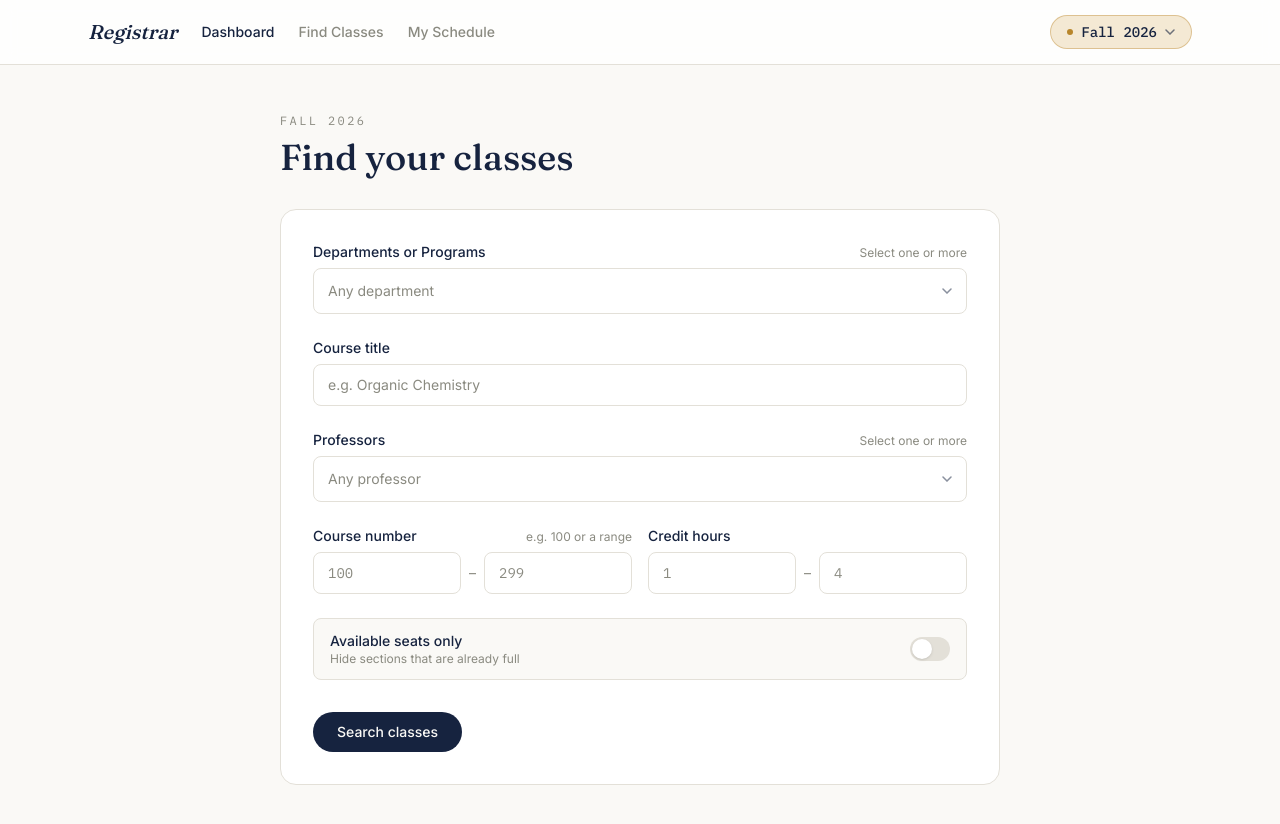
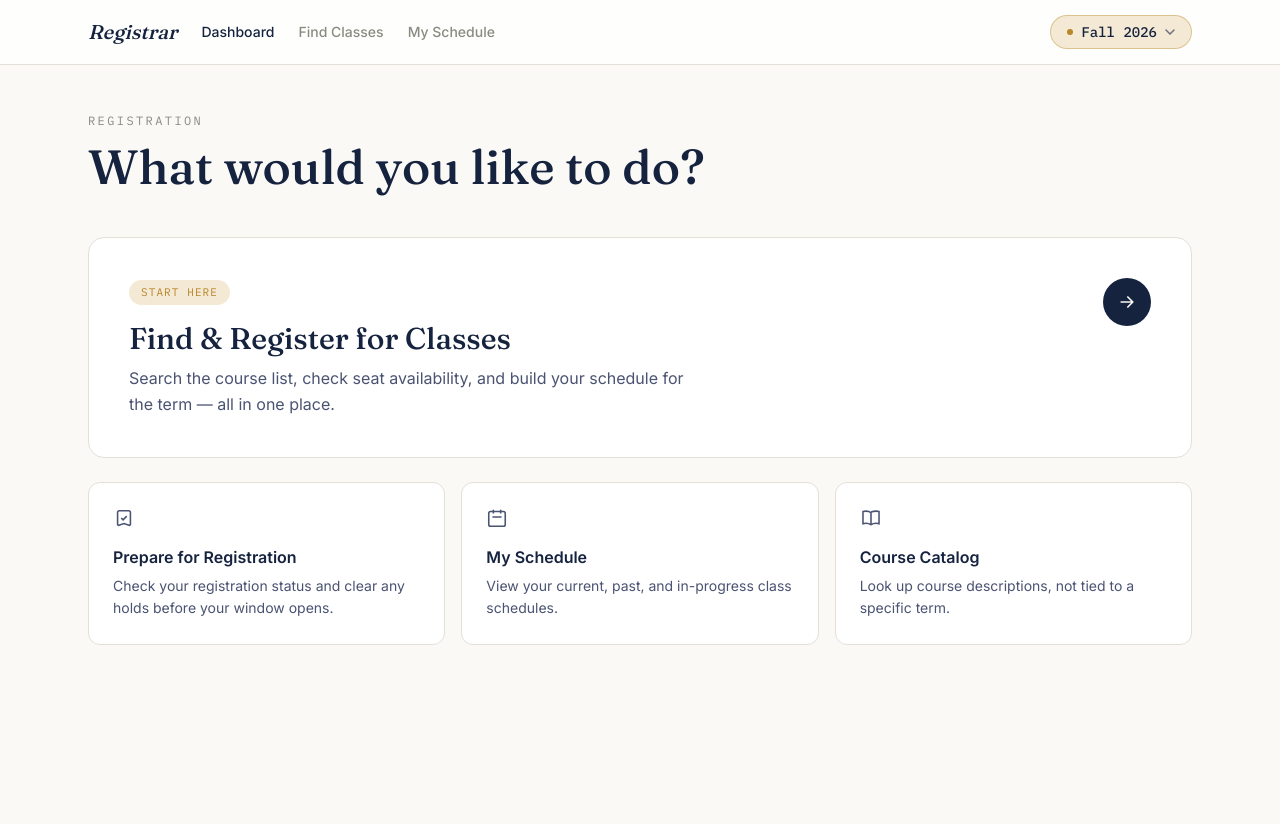
Before and after one commit to noahfighter883/registrar-ux-redesign, a Next.js app: page / in a window 1280 px wide. Shown: the top 824 px of the page. After the commit the page ends 800 px from the top, so only its background shows below. Built offline with nearby package versions, Linux system fonts and the light colour scheme.

Commit message:
Refactor SearchPage to DashboardPage with new layout

```diff
--- a/src/app/page.tsx
+++ b/src/app/page.tsx
@@ -1,252 +1,88 @@
-"use client";
+import Link from "next/link";
 
-import { useMemo, useState } from "react";
-import { useRouter } from "next/navigation";
-import { DEPARTMENTS } from "@/lib/departments";
-import { INSTRUCTORS } from "@/lib/mockCourses";
-import { useTerm } from "@/lib/useTerm";
-import MultiSelectCombobox from "@/components/MultiSelectCombobox";
+const secondaryCards = [
+  {
+    href: "/prepare",
+    title: "Prepare for Registration",
+    body: "Check your registration status and clear any holds before your window opens.",
+    icon: (
+      <path d="M9 12l2 2 4-4M7 4h10a2 2 0 012 2v13a1 1 0 01-1.45.9L12 18l-5.55 1.9A1 1 0 015 19V6a2 2 0 012-2z" />
+    ),
+  },
+  {
+    href: "/results",
+    title: "My Schedule",
+    body: "View your current, past, and in-progress class schedules.",
+    icon: <path d="M8 7V3m8 4V3m-9 8h10M5 21h14a2 2 0 002-2V7a2 2 0 00-2-2H5a2 2 0 00-2 2v12a2 2 0 002 2z" />,
+  },
+  {
+    href: "/catalog",
+    title: "Course Catalog",
+    body: "Look up course descriptions, not tied to a specific term.",
+    icon: <path d="M12 6.25C10.5 5 8.5 4.5 6.5 4.5c-1.13 0-2.23.16-3.25.47v13.28c1.02-.31 2.12-.47 3.25-.47 2 0 4 .5 5.5 1.75m0-14C13.5 5 15.5 4.5 17.5 4.5c1.13 0 2.23.16 3.25.47v13.28c-1.02-.31-2.12-.47-3.25-.47-2 0-4 .5-5.5 1.75m0-14v14" />,
+  },
+];
 
-export default function SearchPage() {
-  const router = useRouter();
-  const { term } = useTerm();
-
-  const [depts, setDepts] = useState<string[]>([]);
-  const [subCode, setSubCode] = useState("");
-  const [title, setTitle] = useState("");
-  const [instructors, setInstructors] = useState<string[]>([]);
-  const [courseMin, setCourseMin] = useState("");
-  const [courseMax, setCourseMax] = useState("");
-  const [creditMin, setCreditMin] = useState("");
-  const [creditMax, setCreditMax] = useState("");
-  const [openOnly, setOpenOnly] = useState(false);
-
-  const deptItems = useMemo(
-    () => DEPARTMENTS.map((d) => ({ value: d.code, label: d.name })),
-    []
-  );
-  const instructorItems = useMemo(
-    () => INSTRUCTORS.map((name) => ({ value: name, label: name })),
-    []
-  );
-
-  // Only show the sub-track picker when exactly one selected department has tracks.
-  const singleSelectedDept =
-    depts.length === 1 ? DEPARTMENTS.find((d) => d.code === depts[0]) : undefined;
-
-  const numericProps = {
-    inputMode: "numeric" as const,
-    pattern: "[0-9]*",
-    onKeyDown: (e: React.KeyboardEvent<HTMLInputElement>) => {
-      if (["Backspace", "Delete", "Tab", "ArrowLeft", "ArrowRight"].includes(e.key)) return;
-      if (!/^[0-9]$/.test(e.key)) e.preventDefault();
-    },
-  };
-
-  const canClear = useMemo(
-    () =>
-      depts.length > 0 ||
-      subCode ||
-      title ||
-      instructors.length > 0 ||
-      courseMin ||
-      courseMax ||
-      creditMin ||
-      creditMax ||
-      openOnly,
-    [depts, subCode, title, instructors, courseMin, courseMax, creditMin, creditMax, openOnly]
-  );
-
-  function clearAll() {
-    setDepts([]);
-    setSubCode("");
-    setTitle("");
-    setInstructors([]);
-    setCourseMin("");
-    setCourseMax("");
-    setCreditMin("");
-    setCreditMax("");
-    setOpenOnly(false);
-  }
-
-  function handleSearch() {
-    const params = new URLSearchParams();
-    if (depts.length) params.set("dept", depts.join(","));
-    if (subCode) params.set("subCode", subCode);
-    if (title) params.set("title", title);
-    if (instructors.length) params.set("instructor", instructors.join("|"));
-    if (courseMin) params.set("courseMin", courseMin);
-    if (courseMax) params.set("courseMax", courseMax);
-    if (creditMin) params.set("creditMin", creditMin);
-    if (creditMax) params.set("creditMax", creditMax);
-    if (openOnly) params.set("openOnly", "1");
-    router.push(`/results?${params.toString()}`);
-  }
-
+export default function DashboardPage() {
   return (
-    <div className="max-w-3xl mx-auto px-6 py-12">
+    <div className="max-w-6xl mx-auto px-6 py-12">
+      <div className="mb-10">
         <p className="font-mono text-xs uppercase tracking-[0.2em] text-muted mb-2">
-        {term.label}
+          Registration
         </p>
-      <h1 className="font-display text-3xl md:text-4xl text-ink mb-8">
-        Find your classes
+        <h1 className="font-display text-4xl md:text-5xl text-ink leading-tight">
+          What would you like to do?
         </h1>
-
-      <div className="rounded-2xl border border-line bg-card p-6 md:p-8 space-y-6">
-        <Field label="Departments or Programs" hint="Select one or more">
-          <MultiSelectCombobox
-            items={deptItems}
-            selected={depts}
-            onChange={(v) => {
-              setDepts(v);
-              setSubCode("");
-            }}
-            placeholder="Any department"
-            searchPlaceholder="Search departments…"
-          />
-        </Field>
-
-        {singleSelectedDept?.subCodes && (
-          <Field label={`Specific ${singleSelectedDept.name} track`} hint="Optional — narrows within this department">
-            <select
-              value={subCode}
-              onChange={(e) => setSubCode(e.target.value)}
-              className="w-full rounded-lg border border-line bg-card px-3.5 py-2.5 text-sm text-ink outline-none focus-visible:outline-2 focus-visible:outline-gold"
-            >
-              <option value="">Any track</option>
-              {singleSelectedDept.subCodes.map((s) => (
-                <option key={s.code} value={s.code}>
-                  {s.label}
-                </option>
-              ))}
-            </select>
-          </Field>
-        )}
-
-        <Field label="Course title">
-          <input
-            value={title}
-            onChange={(e) => setTitle(e.target.value)}
-            placeholder="e.g. Organic Chemistry"
-            className="w-full rounded-lg border border-line bg-card px-3.5 py-2.5 text-sm text-ink placeholder:text-muted outline-none focus-visible:outline-2 focus-visible:outline-gold"
-          />
-        </Field>
-
-        <Field label="Professors" hint="Select one or more">
-          <MultiSelectCombobox
-            items={instructorItems}
-            selected={instructors}
-            onChange={setInstructors}
-            placeholder="Any professor"
-            searchPlaceholder="Search professors…"
-          />
-        </Field>
-
-        <div className="grid grid-cols-2 gap-4">
-          <Field label="Course number" hint="e.g. 100 or a range">
-            <div className="flex items-center gap-2">
-              <input
-                {...numericProps}
-                value={courseMin}
-                onChange={(e) => setCourseMin(e.target.value)}
-                placeholder="100"
-                maxLength={3}
-                className="w-full rounded-lg border border-line bg-card px-3.5 py-2.5 text-sm font-mono text-ink placeholder:text-muted outline-none focus-visible:outline-2 focus-visible:outline-gold"
-              />
-              <span className="text-muted text-sm">–</span>
-              <input
-                {...numericProps}
-                value={courseMax}
-                onChange={(e) => setCourseMax(e.target.value)}
-                placeholder="299"
-                maxLength={3}
-                className="w-full rounded-lg border border-line bg-card px-3.5 py-2.5 text-sm font-mono text-ink placeholder:text-muted outline-none focus-visible:outline-2 focus-visible:outline-gold"
-              />
-            </div>
-          </Field>
-
-          <Field label="Credit hours">
-            <div className="flex items-center gap-2">
-              <input
-                {...numericProps}
-                value={creditMin}
-                onChange={(e) => setCreditMin(e.target.value)}
-                placeholder="1"
-                maxLength={2}
-                className="w-full rounded-lg border border-line bg-card px-3.5 py-2.5 text-sm font-mono text-ink placeholder:text-muted outline-none focus-visible:outline-2 focus-visible:outline-gold"
-              />
-              <span className="text-muted text-sm">–</span>
-              <input
-                {...numericProps}
-                value={creditMax}
-                onChange={(e) => setCreditMax(e.target.value)}
-                placeholder="4"
-                maxLength={2}
-                className="w-full rounded-lg border border-line bg-card px-3.5 py-2.5 text-sm font-mono text-ink placeholder:text-muted outline-none focus-visible:outline-2 focus-visible:outline-gold"
-              />
-            </div>
-          </Field>
       </div>
 
-        <label className="flex items-center justify-between rounded-lg bg-paper border border-line px-4 py-3 cursor-pointer">
-          <div>
-            <p className="text-sm font-medium text-ink">Available seats only</p>
-            <p className="text-xs text-muted">Hide sections that are already full</p>
+      <Link
+        href="/search"
+        className="group block rounded-2xl border border-line bg-card p-8 md:p-10 mb-6 hover:border-gold/50 hover:shadow-[0_8px_30px_-12px_rgba(22,35,63,0.15)] transition-all"
+      >
+        <div className="flex items-start justify-between gap-6">
+          <div className="max-w-xl">
+            <span className="inline-block font-mono text-[11px] uppercase tracking-widest text-gold bg-gold-soft rounded-full px-3 py-1 mb-4">
+              Start here
+            </span>
+            <h2 className="font-display text-2xl md:text-3xl text-ink mb-2">
+              Find &amp; Register for Classes
+            </h2>
+            <p className="text-ink-soft leading-relaxed">
+              Search the course list, check seat availability, and build your schedule
+              for the term — all in one place.
+            </p>
           </div>
-          <button
-            type="button"
-            role="switch"
-            aria-checked={openOnly}
-            onClick={() => setOpenOnly((o) => !o)}
-            className={`relative w-10 h-6 rounded-full transition-colors shrink-0 ${
-              openOnly ? "bg-open" : "bg-line"
-            }`}
+          <div className="shrink-0 w-12 h-12 rounded-full bg-ink text-paper flex items-center justify-center group-hover:bg-gold transition-colors">
+            <svg width="20" height="20" viewBox="0 0 24 24" fill="none" stroke="currentColor" strokeWidth="2">
+              <path d="M5 12h14M13 6l6 6-6 6" strokeLinecap="round" strokeLinejoin="round" />
+            </svg>
+          </div>
+        </div>
+      </Link>
+
+      <div className="grid sm:grid-cols-3 gap-4">
+        {secondaryCards.map((card) => (
+          <Link
+            key={card.href}
+            href={card.href}
+            className="group rounded-xl border border-line bg-card p-6 hover:border-gold/40 hover:bg-gold-soft/30 transition-colors"
           >
-            <span
-              className={`absolute top-0.5 left-0.5 w-5 h-5 rounded-full bg-white shadow transition-transform ${
-                openOnly ? "translate-x-4" : ""
-              }`}
-            />
-          </button>
-        </label>
-
-        <div className="flex items-center gap-4 pt-2">
-          <button
-            onClick={handleSearch}
-            className="rounded-full bg-ink text-paper px-6 py-2.5 text-sm font-medium hover:bg-ink-soft transition-colors"
+            <svg
+              width="22"
+              height="22"
+              viewBox="0 0 24 24"
+              fill="none"
+              stroke="currentColor"
+              strokeWidth="1.7"
+              className="text-ink-soft mb-4"
             >
-            Search classes
-          </button>
-          {canClear && (
-            <button
-              onClick={clearAll}
-              className="text-sm text-muted hover:text-ink transition-colors"
-            >
-              Clear filters
-            </button>
-          )}
-        </div>
+              {card.icon}
+            </svg>
+            <h3 className="font-semibold text-ink mb-1.5">{card.title}</h3>
+            <p className="text-sm text-ink-soft leading-relaxed">{card.body}</p>
+          </Link>
+        ))}
       </div>
     </div>
   );
 }
-
-function Field({
-  label,
-  hint,
-  children,
-}: {
-  label: string;
-  hint?: string;
-  children: React.ReactNode;
-}) {
-  return (
-    <div>
-      <div className="flex items-baseline justify-between mb-1.5">
-        <label className="text-sm font-medium text-ink">{label}</label>
-        {hint && <span className="text-xs text-muted">{hint}</span>}
-      </div>
-      {children}
-    </div>
-  );
-}
```
Lines whose indentation alone changed are shown as unchanged.
